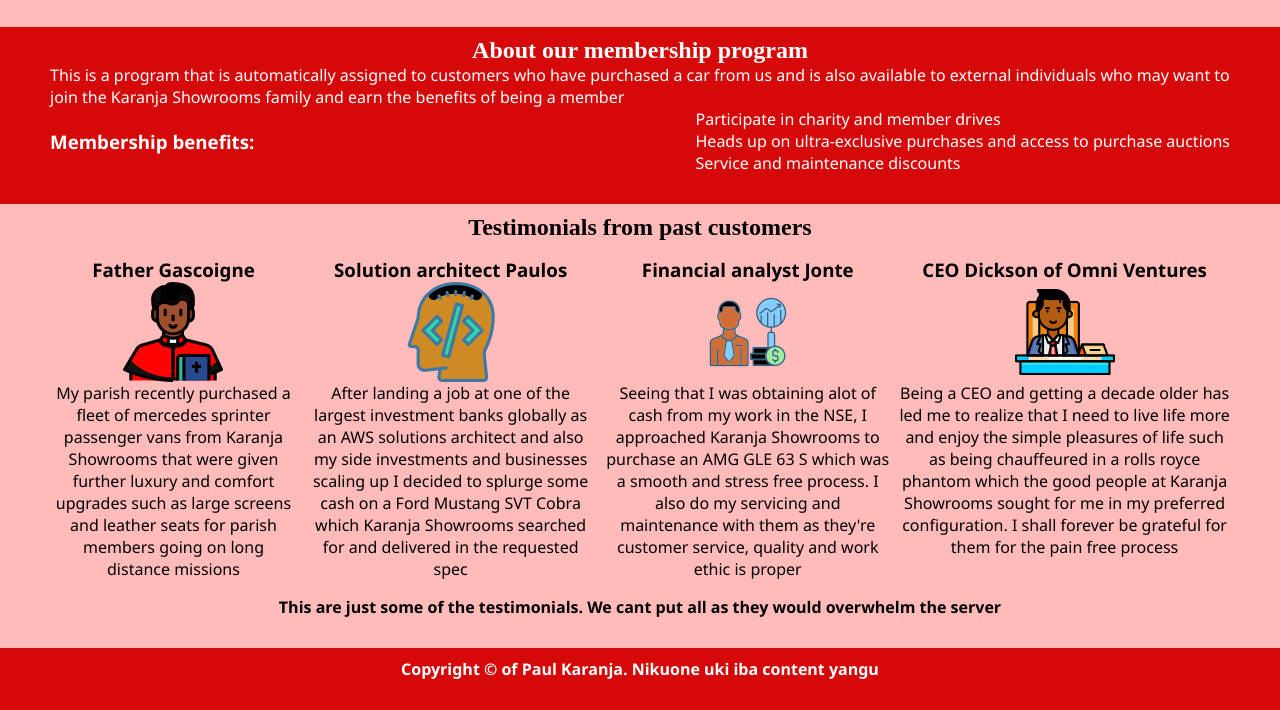
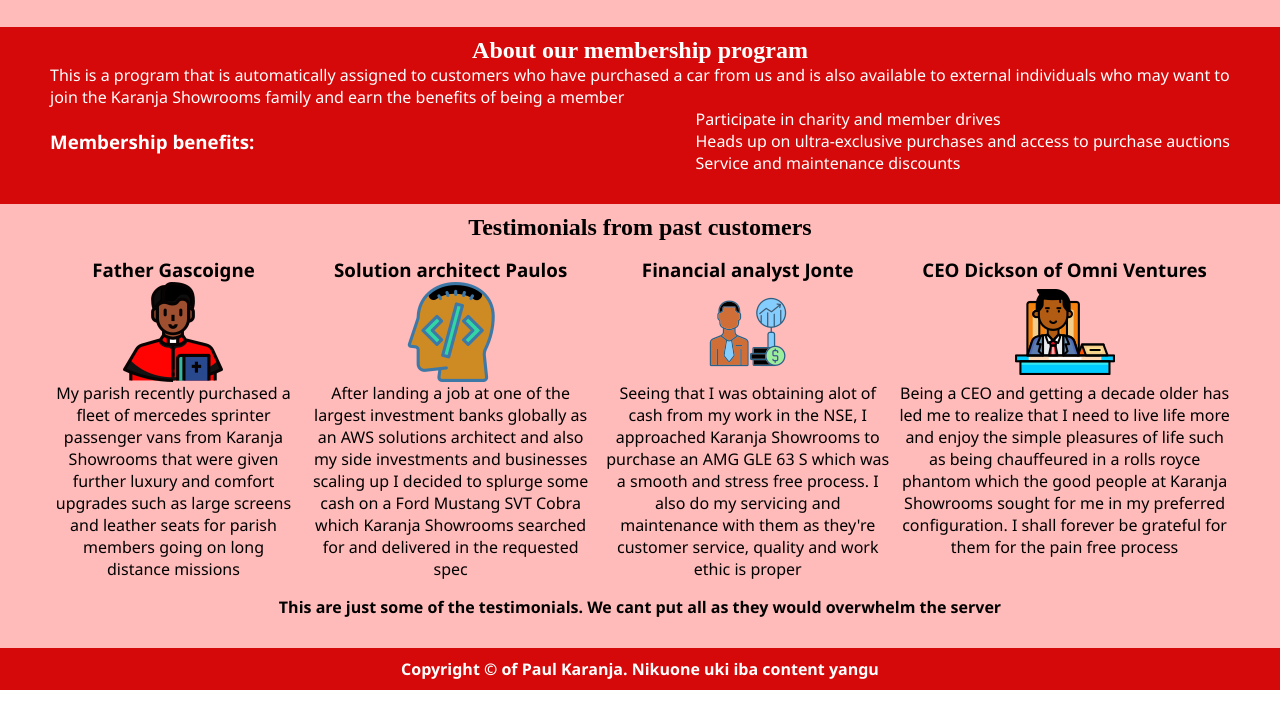
Before and after one commit to Paul-N-Karanja/TOP-Landing-Page-Project, a plain HTML site: page index.html in a window 1280 px wide. Shown: the part 624-1334 px from the top of the page. Drawn offline with Linux system fonts and the light colour scheme.

Commit message:
tweaked the style.css file to change footer text to the center and remove unecessary padding

```diff
--- a/style.css
+++ b/style.css
@@ -173,8 +173,8 @@
     color: white;
     font-weight: 600;
     display: flex;
-    flex-direction: column;
-    padding: 10px 50px 30px 50px;
+    align-items: center;
+    justify-content: center;
+    padding: 10px 0px 10px 0px;
     flex: 1;
-    text-align: center;
 }
```
